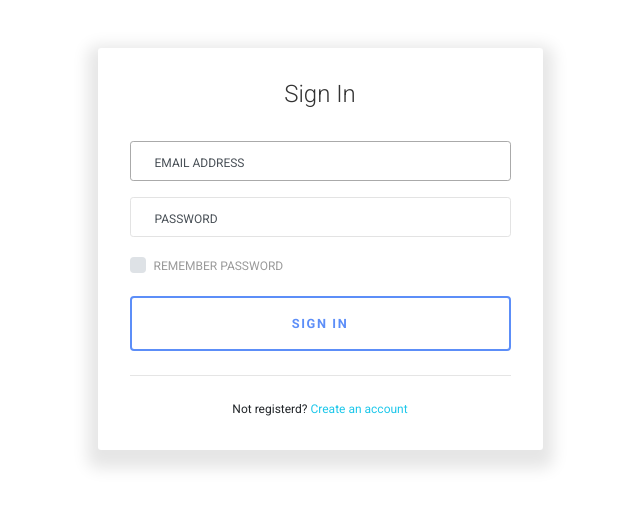
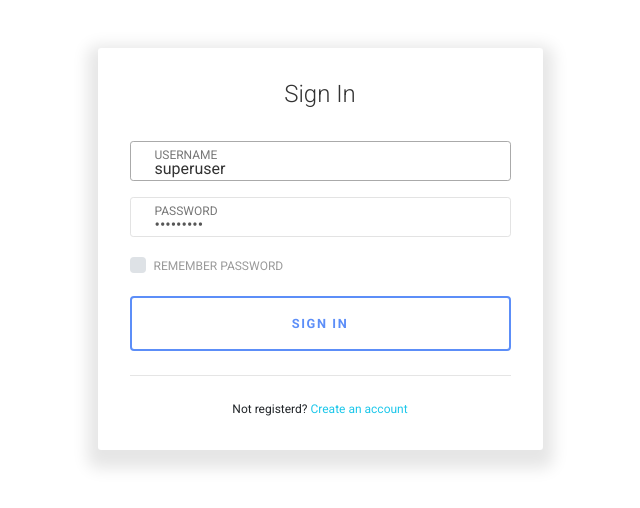
Before and after one commit to Heznek1/HeznekFuture, a Vue app in the folder HeznekLaatid.Client/HeznekLaatid.Client/: page /#/login in a window 1280 px wide. Shown: the top 508 px of the page, without its empty margins (320-960 px from the left). Built offline with nearby package versions, Linux system fonts and the light colour scheme; what v-tooltip, vue-notifyjs would draw is missing.

Commit message:
Added axios to repository; Made an example request for login to token-service; added notification if user/password is wrong.

```diff
--- a/HeznekLaatid.Client/HeznekLaatid.Client/package.json
+++ b/HeznekLaatid.Client/HeznekLaatid.Client/package.json
@@ -17,6 +17,7 @@
     "@fortawesome/free-brands-svg-icons": "^5.5.0",
     "@fortawesome/free-solid-svg-icons": "^5.5.0",
     "@fortawesome/vue-fontawesome": "^0.1.2",
+    "axios": "^0.18.0",
     "bootstrap": "^4.0.0-beta.2",
     "chartist": "^0.11.0",
     "es6-promise": "^4.1.1",
--- a/HeznekLaatid.Client/HeznekLaatid.Client/src/components/Login/Login.vue
+++ b/HeznekLaatid.Client/HeznekLaatid.Client/src/components/Login/Login.vue
@@ -6,14 +6,15 @@
           <div class="card-body">
             <h5 class="card-title text-center">{{formTitle}}</h5>
             <div class="form">
-              <form class="signin">
+              <form class="signin" v-on:submit.prevent='onLogin'>
+                <div class="error"></div>
                 <div class="form-label-group">
-                  <input type="email" id="input-email-signin" class="form-control" placeholder="Email address" required autofocus>
-                  <label for="input-email-signin">Email address</label>
+                  <input type="text" id="input-email-signin" class="form-control" v-model='userSignInCredentials.username' placeholder="Username" required autofocus>
+                  <label for="input-email-signin">Username</label>
                 </div>
 
                 <div class="form-label-group">
-                  <input type="password" id="input-password-signin" class="form-control" placeholder="Password" required>
+                  <input type="password" id="input-password-signin" class="form-control" v-model='userSignInCredentials.password' placeholder="Password" required>
                   <label for="input-password-signin">Password</label>
                 </div>
 
@@ -51,7 +52,7 @@
 
                 <button class="btn btn-lg btn-primary btn-block text-uppercase" type="submit">Register</button>
                 <hr class="my-4">
-                <p class="message">Already registerd? <a href="#" @click='animateForm'>Sign In</a></p>
+                <p class="message">Already registered? <a href="#" @click='animateForm'>Sign In</a></p>
               </form>
             </div>
           </div>
--- a/HeznekLaatid.Client/HeznekLaatid.Client/src/components/Login/login.css
+++ b/HeznekLaatid.Client/HeznekLaatid.Client/src/components/Login/login.css
@@ -117,3 +117,35 @@
   color: white;
   background-color: #3b5998;
 }
+
+/* shake */
+@-webkit-keyframes shake {
+	0%, 100% {-webkit-transform: translateX(0);}
+	10%, 30%, 50%, 70%, 90% {-webkit-transform: translateX(-10px);}
+	20%, 40%, 60%, 80% {-webkit-transform: translateX(10px);}
+}
+
+@-moz-keyframes shake {
+	0%, 100% {-moz-transform: translateX(0);}
+	10%, 30%, 50%, 70%, 90% {-moz-transform: translateX(-10px);}
+	20%, 40%, 60%, 80% {-moz-transform: translateX(10px);}
+}
+
+@-o-keyframes shake {
+	0%, 100% {-o-transform: translateX(0);}
+	10%, 30%, 50%, 70%, 90% {-o-transform: translateX(-10px);}
+	20%, 40%, 60%, 80% {-o-transform: translateX(10px);}
+}
+
+@keyframes shake {
+	0%, 100% {transform: translateX(0);}
+	10%, 30%, 50%, 70%, 90% {transform: translateX(-10px);}
+	20%, 40%, 60%, 80% {transform: translateX(10px);}
+}
+
+.shake {
+	-webkit-animation-name: shake;
+	-moz-animation-name: shake;
+	-o-animation-name: shake;
+	animation-name: shake;
+}
--- a/HeznekLaatid.Client/HeznekLaatid.Client/src/components/Login/login.js
+++ b/HeznekLaatid.Client/HeznekLaatid.Client/src/components/Login/login.js
@@ -1,10 +1,13 @@
+import axios from 'axios';
+import appsettings from '../../configuration/appsettings.js';
+
 export default {
   created () {},
   data () {
     return {
       userSignInCredentials: {
-        username: '',
-        password: ''
+        username: 'superuser',
+        password: 'Password1'
       },
       userRegisterDetails: {
         name: '',
@@ -16,20 +19,48 @@ export default {
     };
   },
   computed: {
-    formTitle: function () {
+    formTitle: function() {
       return this.signInTitle ? 'Sign In' : 'Register'
     }
   },
   methods: {
-    onLogin: function () {
+    onLogin: function() {
+      let that = this;
+      axios.post(appsettings.getAuthenticationUrl(), that.userSignInCredentials)
+      .then(function(response){
+        console.log(response);
+      })
+      .catch(function(){
+        that.notifyError();
+      });
+    },
+    onRegister: function() {
 
     },
-    onRegister: function () {
-
-    },
-    animateForm: function () {
+    animateForm: function() {
       this.signInTitle = !this.signInTitle
       $('form').animate({ height: 'toggle', opacity: 'toggle' }, 'slow')
+    },
+    notifyError: function() {
+        const notificationProps = {
+          icon: 'nc-icon nc-app',
+          horizontalAlign: 'right',
+          verticalAlign: 'top',
+          type: 'danger'
+        }
+
+        const notification = {
+          template: `<span>Wrong <b>username or password</b>! Please try again and if the problem persists, contact our <b>support</b>.</span>`
+        }
+
+        this.$notifications.notify(
+          {
+            component: notification,
+            icon: notificationProps.icon,
+            horizontalAlign: notificationProps.horizontalAlign,
+            verticalAlign: notificationProps.verticalAlign,
+            type: notificationProps.type
+          })
     }
   }
 }
--- /dev/null
+++ b/HeznekLaatid.Client/HeznekLaatid.Client/src/configuration/appsettings.js
@@ -0,0 +1,8 @@
+const tokenServiceUrl = 'http://localhost/TokenService/';
+const authenticateEndpoin = 'api/authenticate';
+
+export default {
+  getAuthenticationUrl : function() {
+    return tokenServiceUrl + authenticateEndpoin;
+  }
+}
```
Also changed, not shown: 1 other file (tests, documents, lock files or other folders).
